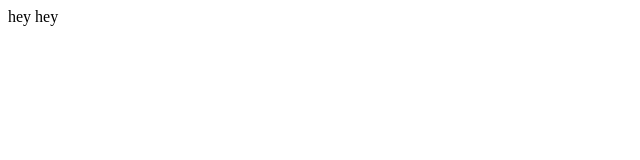
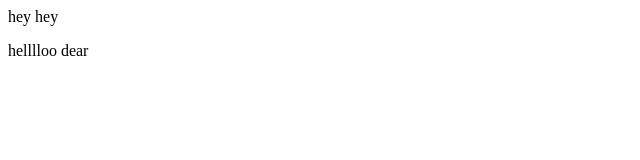
Before and after one commit to Sanika631/LocalRepo, a plain HTML site: page index.html in a window 1280 px wide. Shown: the full height of the page, 0-640 px from the left. Drawn offline with Linux system fonts and the light colour scheme.

Commit message:
Add new feature

```diff
--- a/index.html
+++ b/index.html
@@ -1 +1,2 @@
 <p>hey hey</p>
+<p>helllloo dear </p>
```
Also changed, not shown: 1 other file.
